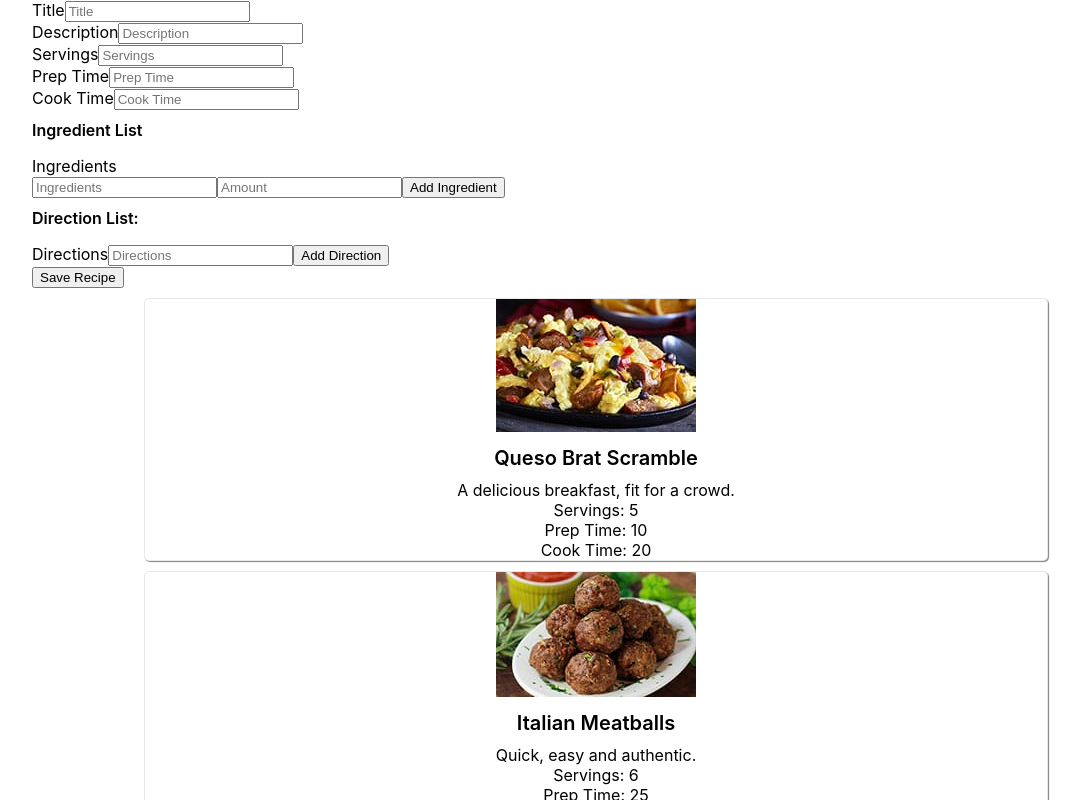
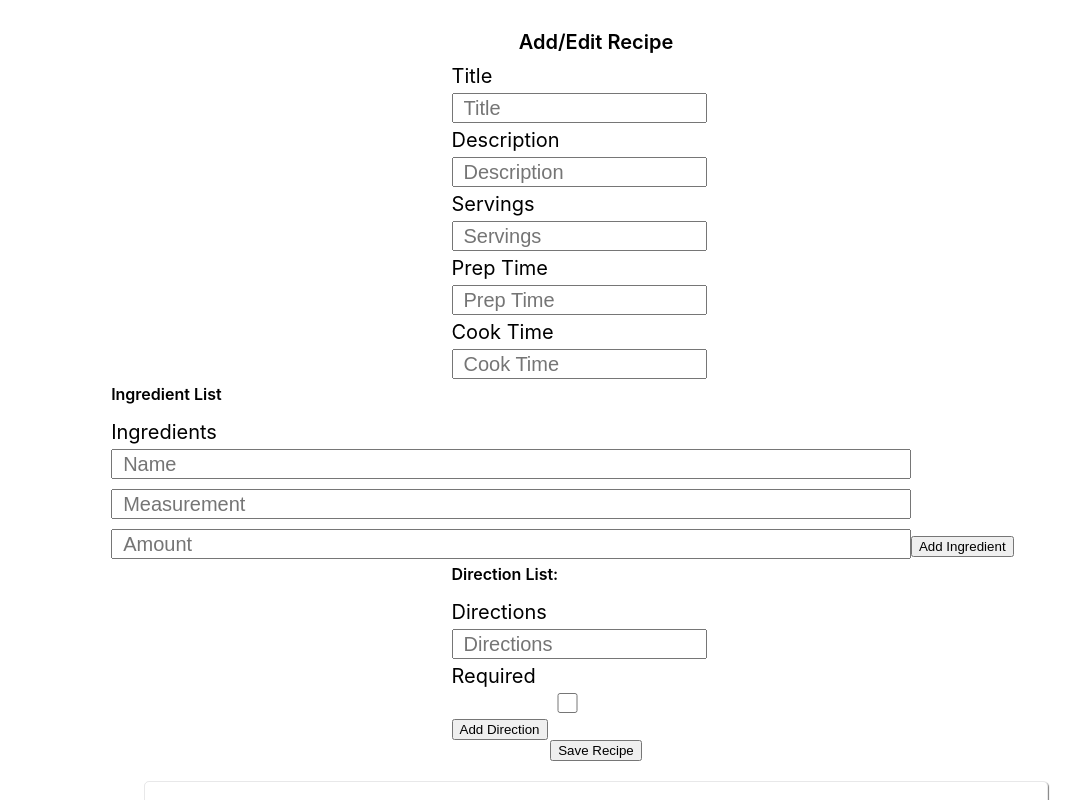
Before and after one commit to andrewdaiza/tasty-recipes-r-us, a React (Create React App) app: page / in a window 1280 px wide. Shown: the top 800 px of the page, without its empty margins (44-1124 px from the left). Built offline with nearby package versions, Linux system fonts and the light colour scheme; data requests are answered from the project's data file.

Commit message:
add recipe form

```diff
--- a/data.json
+++ b/data.json
@@ -482,14 +482,40 @@
       ]
     },
     {
-      "uuid": "1a09dd46-f059-4cde-bc79-0942940e28c3",
-      "title": "wadawdawd",
+      "uuid": "11c2cdc3-79ea-45af-b883-f68cc6ad3563",
+      "title": "awdwa",
       "description": "awdaw",
-      "servings": 2332,
-      "prepTime": 3223,
-      "cookTime": 2323,
-      "ingredients": ["awdawd", "awdwad"],
-      "directions": ["awdawd", "awdawd"],
+      "servings": 3,
+      "prepTime": 5,
+      "cookTime": 2,
+      "ingredients": [
+        {
+          "uuid": "74961f72-29d9-45b3-9348-ff8eaf3cb44c",
+          "name": "wadaw",
+          "amount": 22,
+          "measurement": "awdwad"
+        },
+        {
+          "uuid": "e671001b-8399-46ef-88fb-b10b4dd24e78",
+          "name": "daw",
+          "amount": 3223,
+          "measurement": "ffff"
+        }
+      ],
+      "directions": [
+        {
+          "instructions": "awdawddaw",
+          "optional": false
+        },
+        {
+          "instructions": "awdwadaw",
+          "optional": true
+        },
+        {
+          "instructions": "fffff",
+          "optional": true
+        }
+      ],
       "images": {
         "full": "/img/queso_brat_scramble.jpg",
         "medium": "/img/queso_brat_scramble--m.jpg",
--- a/src/components/Ingredients.js
+++ b/src/components/Ingredients.js
@@ -5,8 +5,12 @@ const Ingredients = ({ ingredient, specialsData }) => {
   return (
     <>
       <li>
-        <span>{ingredient.amount} </span>
+        <span>
+          {ingredient.amount}
+          <span> {ingredient.measurement} </span>
+        </span>
         {ingredient.name}
+
         {specialsData.map(
           (sData) =>
             ingredient.uuid === sData.ingredientId && <Special sData={sData} />
--- a/src/components/ListItems.js
+++ b/src/components/ListItems.js
@@ -4,7 +4,11 @@ const ListItems = ({ param }) => {
   return (
     <>
       {param.map((param) => (
-        <li>{param}</li>
+        <li>
+          <span>{param.amount || param.instructions} </span>
+          <span> {param.measurement || param.optional} </span>
+          {param.name}
+        </li>
       ))}
     </>
   );
--- a/src/components/Recipe.js
+++ b/src/components/Recipe.js
@@ -2,7 +2,10 @@ import React from "react";
 
 const Recipe = ({ recipeData, showDetailView }) => {
   return (
-    <div onClick={() => showDetailView(recipeData)} className='card'>
+    <div
+      onClick={() => showDetailView(recipeData)}
+      className='card flex-center'
+    >
       <div>
         <img src={recipeData.images.small} />
       </div>
--- a/src/components/RecipeForm.js
+++ b/src/components/RecipeForm.js
@@ -10,8 +10,11 @@ const RecipeForm = ({ addNewRecipe }) => {
   const [inputPrep, setInputPrep] = useState();
   const [inputCook, setInputCook] = useState();
   const [inputDirections, setInputDirections] = useState();
+  const [inputDirectionsOptional, setInputDirectionsOptional] = useState(false);
   const [inputIngredients, setInputIngredients] = useState();
   const [inputIngredientsAmount, setInputIngredientsAmount] = useState();
+  const [inputIngredientsMeasurement, setInputIngredientsMeasurement] =
+    useState();
   const [addDirections, setAddDirections] = useState([]);
   const [addIngredients, setAddIngredients] = useState([]);
 
@@ -23,22 +26,47 @@ const RecipeForm = ({ addNewRecipe }) => {
 
   const handleDirections = (e) => {
     e.preventDefault();
-    setAddDirections([...addDirections, inputDirections]);
+    if (inputDirections === "") {
+      alert("Please enter an ingredient and amount");
+      return;
+    } else {
+      setAddDirections([
+        ...addDirections,
+        {
+          instructions: inputDirections,
+          optional: Boolean(inputDirectionsOptional),
+        },
+      ]);
+    }
     setInputDirections("");
+    setInputDirectionsOptional("");
+    console.log(addDirections);
   };
 
   const handleIngredients = (e) => {
     e.preventDefault();
+    if (
+      inputIngredients === "" ||
+      inputIngredientsMeasurement === "" ||
+      inputIngredientsAmount <= 0
+    ) {
+      alert("Please enter an ingredient and amount");
+      return;
+    } else {
       setAddIngredients([
         ...addIngredients,
         {
           uuid: uuidv4(),
           name: inputIngredients,
-        amount: inputIngredientsAmount,
+          amount: Number(inputIngredientsAmount),
+          measurement: inputIngredientsMeasurement,
         },
       ]);
+    }
     setInputIngredients("");
     setInputIngredientsAmount("");
+    setInputIngredientsMeasurement("");
+    console.log(addIngredients);
   };
   const handleSubmit = (e) => {
     e.preventDefault();
@@ -77,8 +105,9 @@ const RecipeForm = ({ addNewRecipe }) => {
     }
   };
   return (
-    <form onSubmit={handleSubmit}>
-      <div>
+    <form className='container flex-center' onSubmit={handleSubmit}>
+      <div className='header'>Add/Edit Recipe</div>
+      <div className='form-div'>
         <label>Title</label>
         <input
           onChange={(e) => setInputTitle(e.target.value)}
@@ -87,7 +116,7 @@ const RecipeForm = ({ addNewRecipe }) => {
           value={inputTitle}
         ></input>
       </div>
-      <div>
+      <div className='form-div'>
         <label>Description</label>
         <input
           onChange={(e) => setInputDesc(e.target.value)}
@@ -96,7 +125,7 @@ const RecipeForm = ({ addNewRecipe }) => {
           value={inputDesc}
         ></input>
       </div>
-      <div>
+      <div className='form-div'>
         <label>Servings</label>
         <input
           onChange={(e) => setInputServings(e.target.value)}
@@ -105,7 +134,7 @@ const RecipeForm = ({ addNewRecipe }) => {
           value={inputServings}
         ></input>
       </div>
-      <div>
+      <div className='form-div'>
         <label>Prep Time</label>
         <input
           onChange={(e) => setInputPrep(e.target.value)}
@@ -114,7 +143,7 @@ const RecipeForm = ({ addNewRecipe }) => {
           value={inputPrep}
         ></input>
       </div>
-      <div>
+      <div className='form-div'>
         <label>Cook Time</label>
         <input
           onChange={(e) => setInputCook(e.target.value)}
@@ -123,7 +152,7 @@ const RecipeForm = ({ addNewRecipe }) => {
           value={inputCook}
         ></input>
       </div>
-      <div>
+      <div className='form-div'>
         {addIngredients && (
           <>
             <div className='header2'>Ingredient List</div>
@@ -133,12 +162,17 @@ const RecipeForm = ({ addNewRecipe }) => {
           </>
         )}
         <label>Ingredients</label>
-        <br></br>
         <input
           onChange={(e) => setInputIngredients(e.target.value)}
           type='text'
-          placeholder='Ingredients'
+          placeholder='Name'
           value={inputIngredients}
+        ></input>
+        <input
+          onChange={(e) => setInputIngredientsMeasurement(e.target.value)}
+          type='text'
+          placeholder='Measurement'
+          value={inputIngredientsMeasurement}
         ></input>
         <input
           onChange={(e) => setInputIngredientsAmount(e.target.value)}
@@ -148,7 +182,7 @@ const RecipeForm = ({ addNewRecipe }) => {
         ></input>
         <button onClick={(e) => handleIngredients(e)}>Add Ingredient</button>
       </div>
-      <div>
+      <div className='form-div'>
         {addDirections && (
           <>
             <div className='header2'>Direction List:</div>
@@ -164,6 +198,12 @@ const RecipeForm = ({ addNewRecipe }) => {
           placeholder='Directions'
           value={inputDirections}
         ></input>
+        <label>Required</label>
+        <input
+          onChange={() => setInputDirectionsOptional(!inputDirectionsOptional)}
+          type='checkbox'
+          checked={inputDirectionsOptional}
+        ></input>
         <button onClick={(e) => handleDirections(e)}>Add Direction</button>
       </div>
       <input type='submit' value='Save Recipe' />
--- a/src/index.css
+++ b/src/index.css
@@ -18,16 +18,21 @@ img {
 .container {
   width: min(90%, 1128px);
   margin-inline: auto;
+  margin: 20px auto;
 }
+
 .card {
   max-width: 1000px;
   width: 80%;
   height: 100%;
   border: 1px solid rgba(34, 36, 38, 0.1);
   margin: 10px auto;
+  padding: 20px 0px;
   cursor: pointer;
   box-shadow: 1px 1px 1px grey;
   border-radius: 5px;
+}
+.flex-center {
   display: flex;
   flex-direction: column;
   align-items: center;
@@ -39,9 +44,19 @@ img {
 }
 .header2 {
   font-weight: 600;
-  padding: 10px 0px 0px 0px;
 }
 .special {
   border: 1px solid rgba(34, 36, 38, 0.1);
   background: rgb(173, 173, 173);
 }
+.form-div label {
+  display: block;
+  font-size: 125%;
+}
+.form-div input {
+  width: 80%;
+  height: 20px;
+  margin: 5px 0px;
+  padding: 3px 10px;
+  font-size: 125%;
+}
```
Lines whose indentation alone changed are shown as unchanged.
